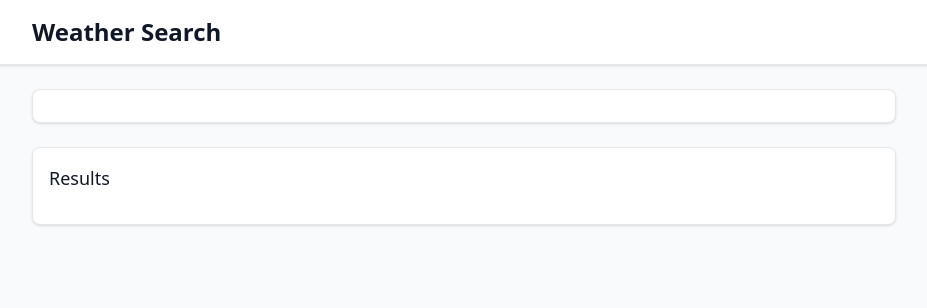
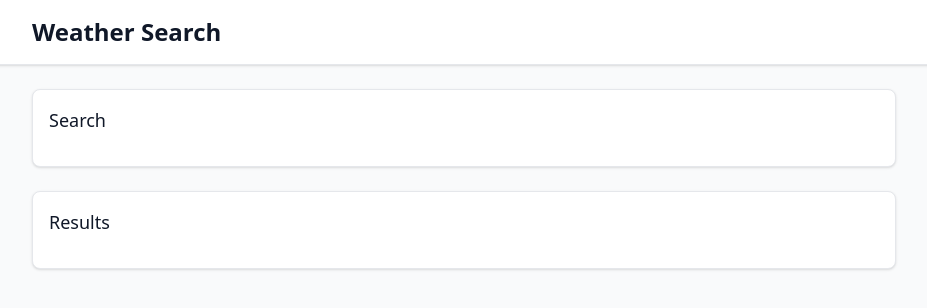
Before and after one commit to serhatcann/weather-app, a Vue app: page / in a window 1280 px wide. Shown: the top 308 px of the page, without its empty margins (176-1103 px from the left). Built offline with nearby package versions, Linux system fonts and the light colour scheme.

Commit message:
feat: layout improvements and add card component

```diff
--- /dev/null
+++ b/src/components/AppCard.vue
@@ -0,0 +1,12 @@
+<script setup lang="ts">
+defineProps<{
+  title?: string
+}>()
+</script>
+
+<template>
+  <div class="bg-white rounded-lg shadow-sm border border-gray-200 p-4">
+    <h2 v-if="title" class="text-lg font-medium text-gray-900 mb-4">{{ title }}</h2>
+    <slot />
+  </div>
+</template>
--- a/src/layouts/AppLayout.vue
+++ b/src/layouts/AppLayout.vue
@@ -6,7 +6,6 @@ defineProps<{
 
 <template>
   <div class="min-h-screen bg-gray-50">
-    <!-- Header -->
     <header class="bg-white shadow-sm border-b border-gray-200">
       <div class="max-w-md mx-auto px-4 py-4 sm:max-w-2xl lg:max-w-4xl">
         <div class="flex items-center justify-between">
@@ -16,8 +15,6 @@ defineProps<{
         </div>
       </div>
     </header>
-
-    <!-- Main Content -->
     <main class="max-w-md mx-auto px-4 py-6 sm:max-w-2xl lg:max-w-4xl">
       <slot />
     </main>
--- a/src/views/ForecastView.vue
+++ b/src/views/ForecastView.vue
@@ -1,13 +1,13 @@
 <script setup lang="ts">
 import AppLayout from '@/layouts/AppLayout.vue'
+import AppCard from '@/components/AppCard.vue'
 </script>
 
 <template>
   <AppLayout title="Weather Forecast">
     <!-- Forecast Details Section -->
-    <div class="bg-white rounded-lg shadow-sm border border-gray-200 p-4">
-      <h2 class="text-lg font-medium text-gray-900 mb-4">Forecast Details</h2>
+    <AppCard title="Forecast Details">
       <!-- Forecast details content will go here -->
-    </div>
+    </AppCard>
   </AppLayout>
 </template>
--- a/src/views/HomeView.vue
+++ b/src/views/HomeView.vue
@@ -1,20 +1,20 @@
 <script setup lang="ts">
 import AppLayout from '@/layouts/AppLayout.vue'
+import AppCard from '@/components/AppCard.vue'
 </script>
 
 <template>
   <AppLayout title="Weather Search">
     <!-- Search Section -->
     <div class="mb-6">
-      <div class="bg-white rounded-lg shadow-sm border border-gray-200 p-4">
+      <AppCard title="Search">
         <!-- Search content will go here -->
-      </div>
+      </AppCard>
     </div>
 
     <!-- Results Section -->
-    <div class="bg-white rounded-lg shadow-sm border border-gray-200 p-4">
-      <h2 class="text-lg font-medium text-gray-900 mb-4">Results</h2>
+    <AppCard title="Results">
       <!-- Results list will go here -->
-    </div>
+    </AppCard>
   </AppLayout>
 </template>
```
